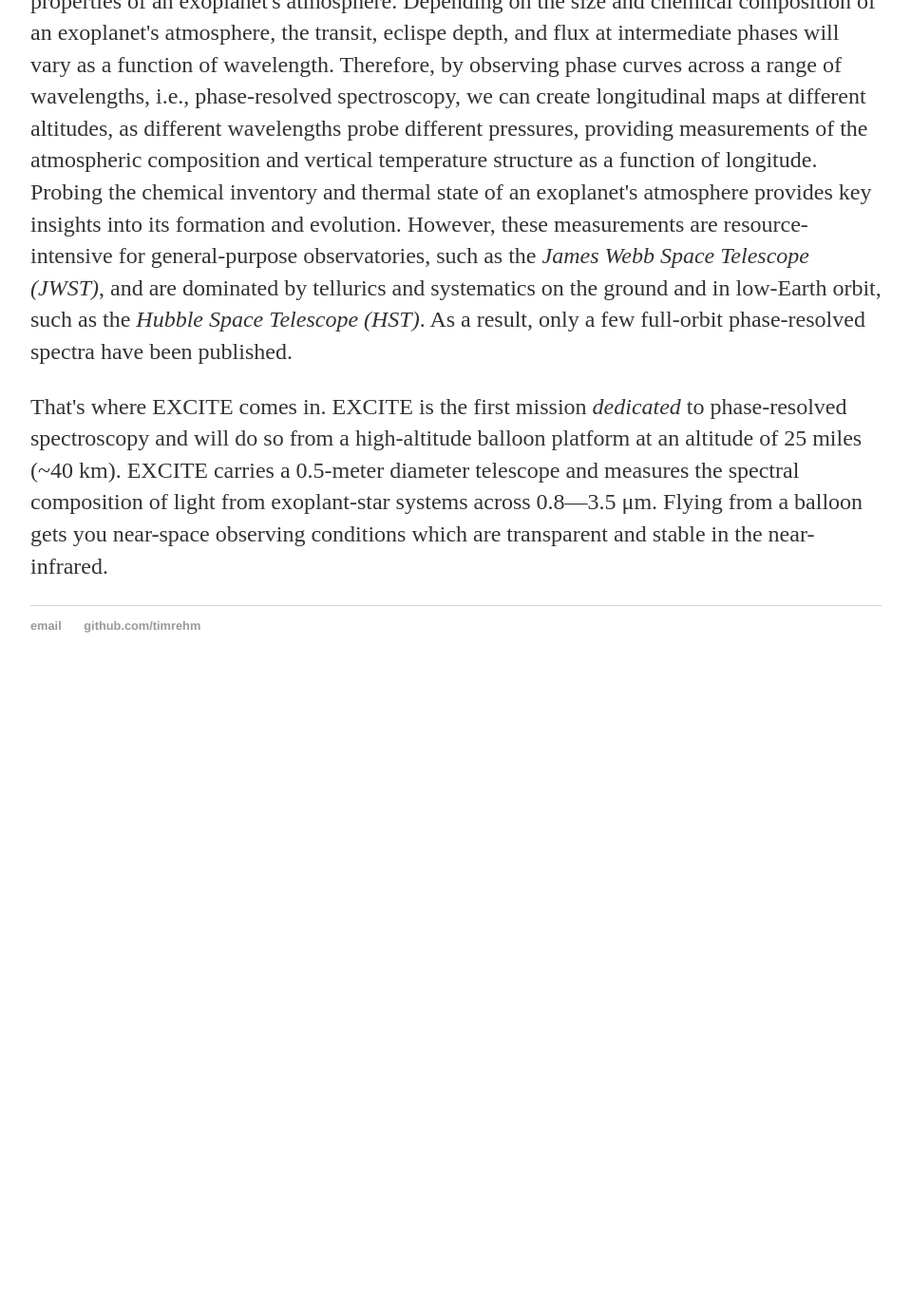
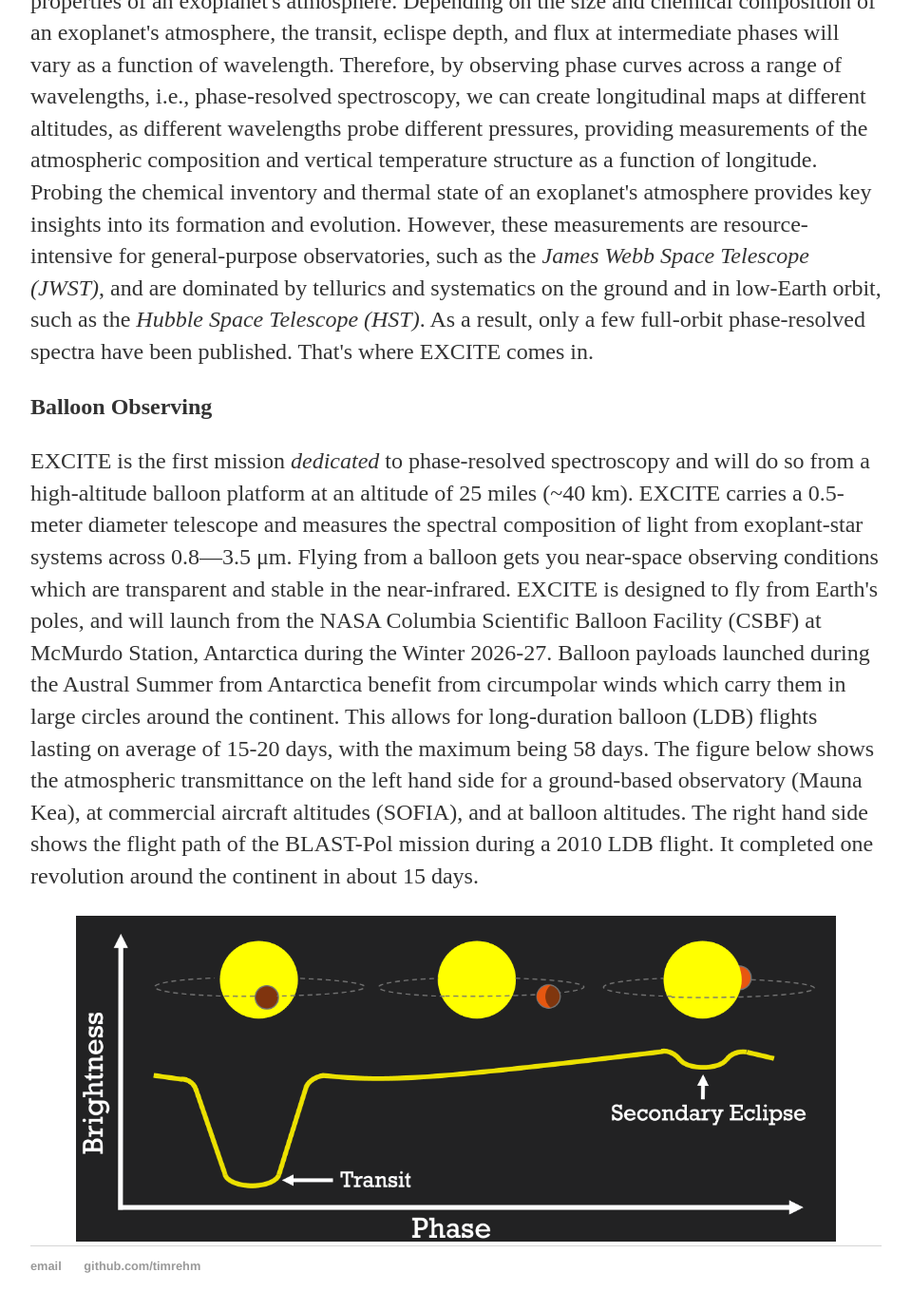
Before and after one commit to timrehm/timrehm.github.io, a Jekyll site: the page built from research/excite.html, in a window 1280 px wide and 1400 px high, scrolled down 2076 px. Shown: the top 1379 px of the window at 95% size, without its empty margins (160-1119 px from the left). Built offline with Jekyll 4.4.1, drawn with Linux system fonts in a browser that asks for light colours; before the commit the page ends 2802 px from its top, so only the background shows below that.

Commit message:
Update excite.html

```diff
--- a/research/excite.html
+++ b/research/excite.html
@@ -36,9 +36,19 @@ title: EXCITE
 			as different wavelengths probe different pressures, providing measurements of the atmospheric composition and vertical temperature structure as a function of longitude.
 			Probing the chemical inventory and thermal state of an exoplanet's atmosphere provides key insights into its formation and evolution.
 			However, these measurements are resource-intensive for general-purpose observatories, such as the <i>James Webb Space Telescope (JWST)</i>, and are dominated by tellurics and systematics on the ground
-			and in low-Earth orbit, such as the <i>Hubble Space Telescope (HST)</i>. As a result, only a few full-orbit phase-resolved spectra have been published.</p>
-
-	<p> That's where EXCITE comes in. EXCITE is the first mission <em>dedicated</em> to phase-resolved spectroscopy and will do so from a high-altitude
+			and in low-Earth orbit, such as the <i>Hubble Space Telescope (HST)</i>. As a result, only a few full-orbit phase-resolved spectra have been published. That's where EXCITE comes in. </p>
+	<p style="font-weight: bold; font-size=24;">
+  Balloon Observing
+	</p>
+	<p> EXCITE is the first mission <em>dedicated</em> to phase-resolved spectroscopy and will do so from a high-altitude
 		balloon platform at an altitude of 25 miles (~40 km). EXCITE carries a 0.5-meter diameter telescope and measures the spectral composition of light from exoplant-star systems
 		across 0.8&mdash;3.5 &mu;m. Flying from a balloon gets you near-space observing conditions which are transparent and stable in the
-		near-infrared. </p>
+		near-infrared. EXCITE is designed to fly from Earth's poles, and will launch from the NASA Columbia Scientific Balloon Facility (CSBF) at
+		McMurdo Station, Antarctica during the Winter 2026-27. Balloon payloads launched during the Austral Summer from Antarctica benefit from circumpolar
+		winds which carry them in large circles around the continent. This allows for long-duration balloon (LDB) flights lasting on average of 15-20 days,
+		with the maximum being 58 days. The figure below shows the atmospheric transmittance on the left hand side for a ground-based observatory (Mauna Kea),
+		at commercial aircraft altitudes (SOFIA), and at balloon altitudes. The right hand side shows the flight path of the BLAST-Pol mission during a 2010
+	LDB flight. It completed one revolution around the continent in about 15 days.</p>
+<div style="text-align: center;">
+	<img src="/img/phasecurvecartoon.png" alt="A phase curve." width = 800/>
+</div>
```
